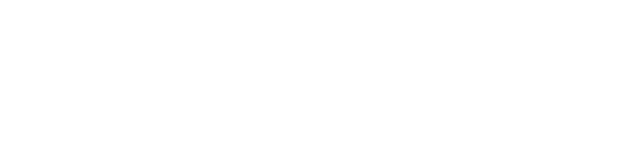
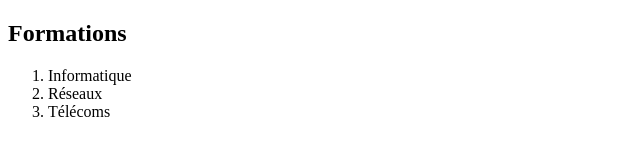
Before and after one commit to Dev-Phack/git-mon-cv, a plain HTML site: page index.html in a window 1280 px wide. Shown: the whole page, without its empty margins (0-640 px from the left). Drawn offline with Linux system fonts and the light colour scheme.

Commit message:
Mise en place de la section formations

```diff
--- a/index.html
+++ b/index.html
@@ -8,6 +8,11 @@
     <title>Document</title>
 </head>
 <body>
-
+    <h2>Formations</h2>
+    <ol>
+        <li>Informatique</li>
+        <li>Réseaux</li>
+        <li>Télécoms</li>
+    </ol>
 </body>
 </html>
```
